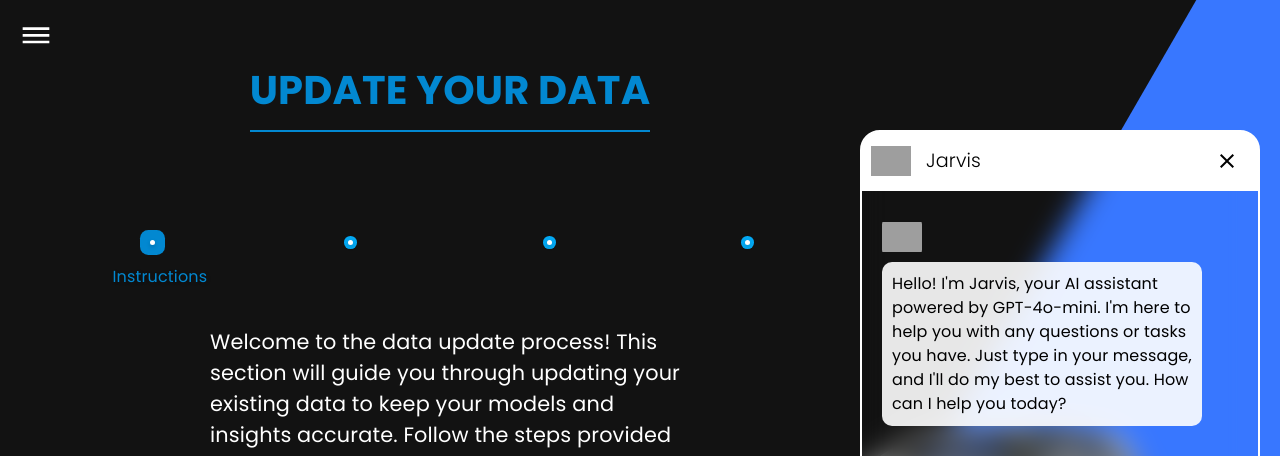
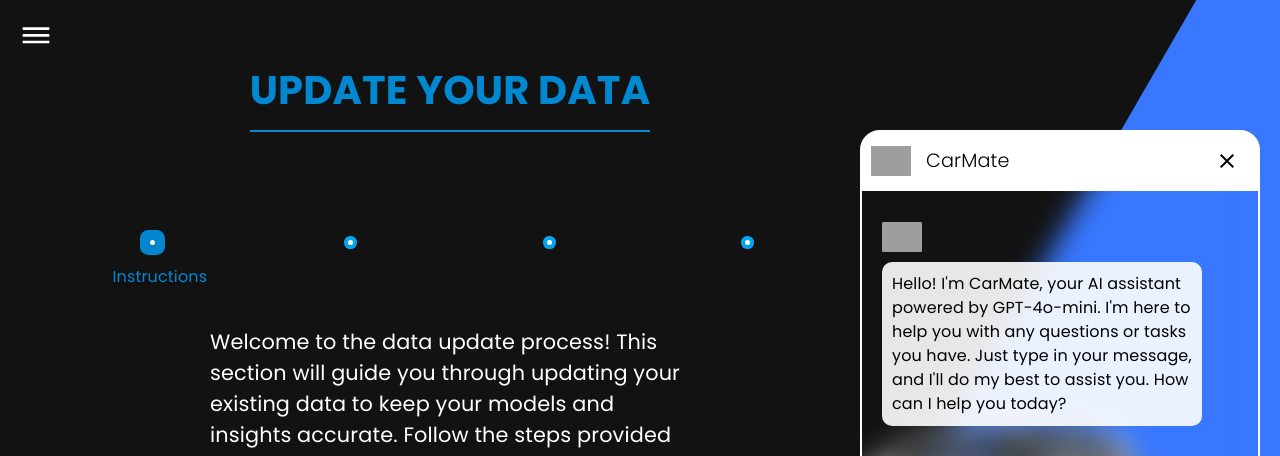
Before and after one commit to Harun29/car-price-prediction-react, a React (Create React App) app: page /update-csv in a window 1280 px wide. Both pictures are taken after a click on the button 1154 px from the left and 765 px from the top of the page. Shown: the top 456 px of the page. Built offline with nearby package versions, Linux system fonts and the light colour scheme; no server answers; grey boxes are pictures that could not be loaded.

Commit message:
error handling in chat

```diff
--- a/src/Components/Chat.jsx
+++ b/src/Components/Chat.jsx
@@ -2,10 +2,11 @@ import React, { useState, useRef, useEffect } from "react";
 import { styled } from "@mui/material/styles";
 import SendIcon from "@mui/icons-material/Send";
 import AutoAwesomeIcon from "@mui/icons-material/AutoAwesome";
-import Tooltip, { tooltipClasses } from '@mui/material/Tooltip';
+import Tooltip, { tooltipClasses } from "@mui/material/Tooltip";
 import { useChat } from "../Context/ChatContext";
 import "../Style/Chat.css";
 import CloseIcon from "@mui/icons-material/Close";
+import Alert from "@mui/material/Alert";
 
 const Chat = () => {
   const [chatOpen, setChatOpen] = useState(false);
@@ -13,6 +14,7 @@ const Chat = () => {
   const iconRef = useRef(null);
   const messagesEndRef = useRef(null);
   const typingMessageRef = useRef(null);
+  const [error, setError] = useState(false);
 
   const { messages, handleFormSubmit } = useChat();
 
@@ -41,9 +43,23 @@ const Chat = () => {
 
   const submitForm = async (event) => {
     event.preventDefault();
-    const message = typingMessageRef.current.value;
-    await handleFormSubmit(event, message);
+    setError(false);
+
+    const message = typingMessageRef.current.value.trim();
+    if (!message) return;
+
     typingMessageRef.current.value = "";
+
+    try {
+      const response = await handleFormSubmit(event, message);
+      console.log("response: ", response)
+      if (response !== "ok") {
+        setError(true);
+      }
+    } catch (err) {
+      console.error("ERROR IN CHAT! ", err);
+      setError(true);
+    }
   };
 
   useEffect(() => {
@@ -52,12 +68,16 @@ const Chat = () => {
     }
   }, [messages]);
 
+  useEffect(() => {
+    console.log("error state: ", error)
+  }, [error])
+
   const LightTooltip = styled(({ className, ...props }) => (
     <Tooltip {...props} classes={{ popper: className }} />
   ))(({ theme }) => ({
     [`& .${tooltipClasses.tooltip}`]: {
       backgroundColor: theme.palette.common.white,
-      color: 'black',
+      color: "black",
       boxShadow: theme.shadows[1],
       fontSize: 16,
     },
@@ -75,6 +95,7 @@ const Chat = () => {
           <AutoAwesomeIcon style={{ color: "white" }} />
         </div>
       </LightTooltip>
+
       {chatOpen && (
         <div className="chat" ref={chatRef}>
           <div className="chat-heading">
@@ -84,13 +105,20 @@ const Chat = () => {
                 src="chat-bot.avif"
                 alt="chat bot"
               />
-              <h3>Jarvis</h3>
+              {error ? (
+                <Alert style={{backgroundColor: "inherit", padding: "0", height: "50%", color: "red"}} severity="error" className="chat-error">
+                  There was something wrong with CarMate!
+                </Alert>
+              ) : (
+                <h3>CarMate</h3>
+              )}
             </div>
             <CloseIcon
               onClick={handleOpenChat}
               className="close-icon"
             ></CloseIcon>
           </div>
+
           <div className="chat-messages">
             {messages.map((message, index) => (
               <div
@@ -109,9 +137,10 @@ const Chat = () => {
                   src="user-image.jpeg"
                   alt="user"
                 />
-                {message.content}
+                <div className="message-content">{message.content}</div>
               </div>
             ))}
+
             <div ref={messagesEndRef} id="bottom-of-chat"></div>
           </div>
 
--- a/src/Context/ChatContext.jsx
+++ b/src/Context/ChatContext.jsx
@@ -12,7 +12,7 @@ export function ChatProvider({ children }) {
     {
       role: "assistant",
       content:
-        "Hello! I'm Jarvis, your AI assistant powered by GPT-4o-mini. I'm here to help you with any questions or tasks you have. Just type in your message, and I'll do my best to assist you. How can I help you today?",
+        "Hello! I'm CarMate, your AI assistant powered by GPT-4o-mini. I'm here to help you with any questions or tasks you have. Just type in your message, and I'll do my best to assist you. How can I help you today?",
     },
   ]);
 
@@ -48,6 +48,8 @@ export function ChatProvider({ children }) {
         ...prevMessages,
         { role: "assistant", content: aiMessage },
       ]);
+
+      return "ok"
     } catch (err) {
       console.error(err);
     }
@@ -56,9 +58,12 @@ export function ChatProvider({ children }) {
   const handleFormSubmit = async (event, message) => {
     event.preventDefault();
     try {
-      await handleSendMessage(message);
+      const response = await handleSendMessage(message);
+      if(response === "ok"){
+        return "ok";
+      }
     } catch (error) {
-      console.error("Failed to send message:", error);
+      return error
     }
   };
 
```
